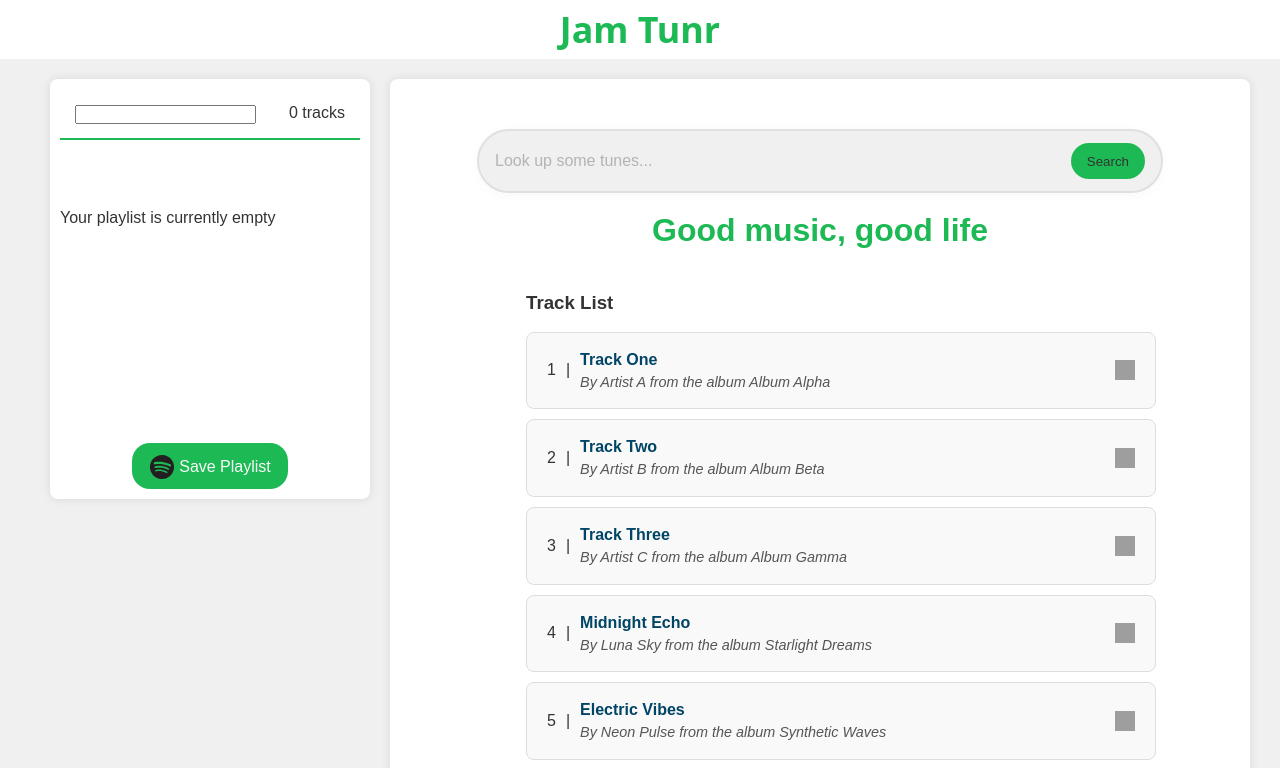
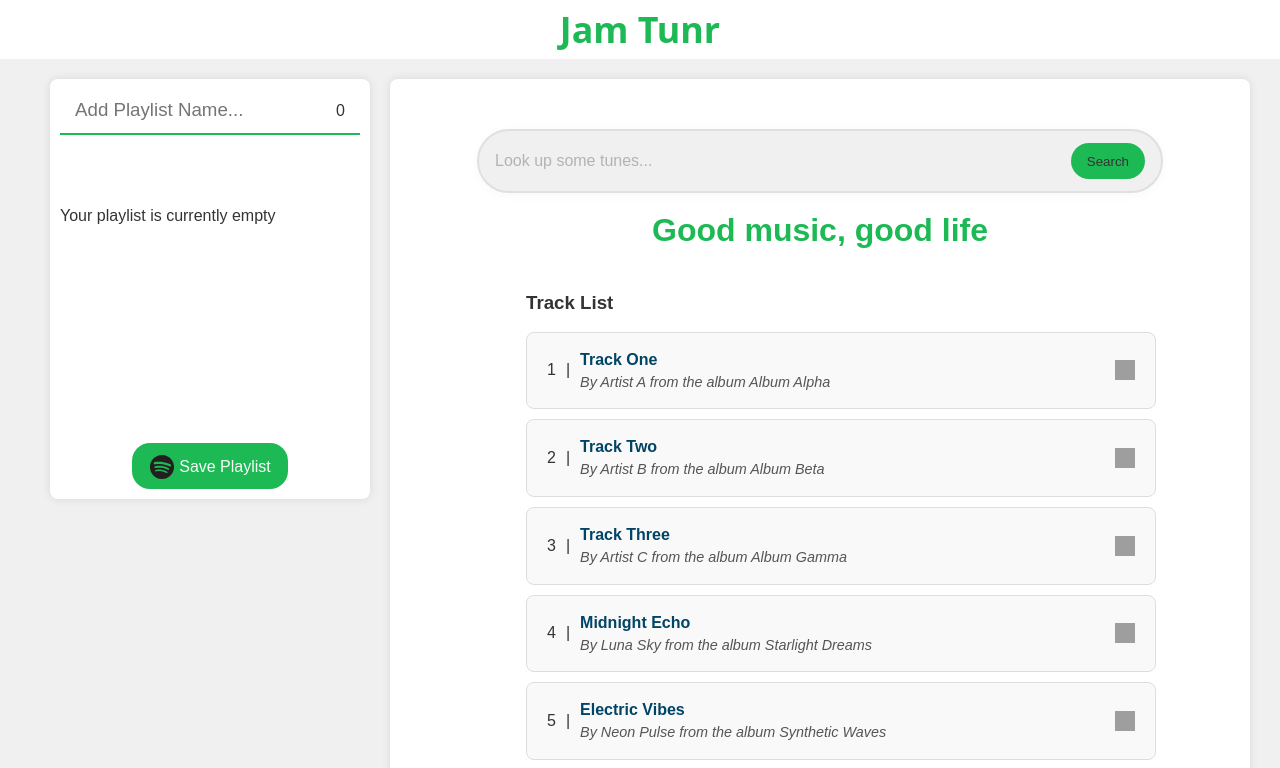
Before and after one commit to Erick-WG/Spotify-Jamr, a React (Vite) app: page / in a window 1280 px wide. Shown: the top 768 px of the page. Built offline with nearby package versions, Linux system fonts and the light colour scheme; grey boxes are pictures that could not be loaded.

Commit message:
Feat: support custom user defined playlist name that can be updated when clicked on

```diff
--- a/src/App.jsx
+++ b/src/App.jsx
@@ -121,7 +121,13 @@ function App() {
   const [tracks, setTracks] = useState(tracksMockData);
 
   // playlist tracks state, add a handler to add and remove tracks from playlist.
+  const [name, setName] = useState(null);
   const [playlistTracks, setPlaylistTracks] = useState([]);
+
+  // update the playlist by name.
+  const updatePlaylistName = (name) => {
+    setName(name);
+  };
 
   // adding to playlist.
   const addToPlaylist = (track) => {
@@ -146,7 +152,7 @@ function App() {
         <div className={styles.asideContainer}>
           <div className={styles.aside}>
             {/* custon track list here to save to spotify. */}
-            <PlayList tracks={playlistTracks} removeFromPlaylist={removeFromPlaylist} />
+            <PlayList name={name} updatePlaylistName={updatePlaylistName} tracks={playlistTracks} removeFromPlaylist={removeFromPlaylist} />
           </div>
           {/* TODO: future add, media player below the playlist */}
         </div>
--- a/src/assets/css/PlayList.module.css
+++ b/src/assets/css/PlayList.module.css
@@ -18,6 +18,17 @@
     padding-bottom: 10px;
     width: 90%;
     text-align: center;
+}
+
+.input {
+    font-size: 1.17em;
+    border: none;
+}
+
+.input:focus, .input:hover, .input:active {
+    outline: none;
+    border: none;
+    border-left: 1px solid #1db954;
 }
 
 .list {
--- a/src/components/PlayList.jsx
+++ b/src/components/PlayList.jsx
@@ -7,15 +7,23 @@ import styles from '@css/PlayList.module.css'
 // assets
 import saveIcon from '@assets/Primary_Logo_Black_CMYK.svg'
 
-const PlayList = ({tracks, removeFromPlaylist}) => {
+const PlayList = ({name, updatePlaylistName, tracks, removeFromPlaylist}) => {
 
-  const [playlistName, setPlaylistName] = useState(null)
+  const [playlistName, setPlaylistName] = useState(name)
 
 
-  const handleAddPlaylistName = (e) => {
+  const handleAddPlaylistName = () => {
+    updatePlaylistName(playlistName);
+  }
+
+  // letting user update playlist name by clicking on it.
+  const handleClickUpdate = () => {
+    updatePlaylistName(null);
+  }
+
+  const handleChange = (e) => {
     e.preventDefault()
-    const { value } = e.target;
-    setPlaylistName(value);
+    setPlaylistName(e.target.value);
   }
 
   const handleRemove = (track) => {
@@ -26,15 +34,15 @@ const PlayList = ({tracks, removeFromPlaylist}) => {
     <div className={styles.container}>
       <div className={styles.heading}>
 
-        <h3>
-          {playlistName == null ? (
+        <div>
+          {name == null || name == '' ? (
             <form onSubmit={handleAddPlaylistName}>
-              <input name='playlist name' value={playlistName}/>
+              <input name='playlist name' value={playlistName} onChange={handleChange} placeholder='Add Playlist Name...' className={styles.input}/>
             </form>
-            ) : playlistName}
-        </h3>
+            ) : <h3 onClick={handleClickUpdate}>{name}</h3>}
+        </div>
 
-        <p>{tracks.length} tracks</p>
+        <p>{tracks.length}</p>
       </div>
 
       {/* playlist container */}
```
